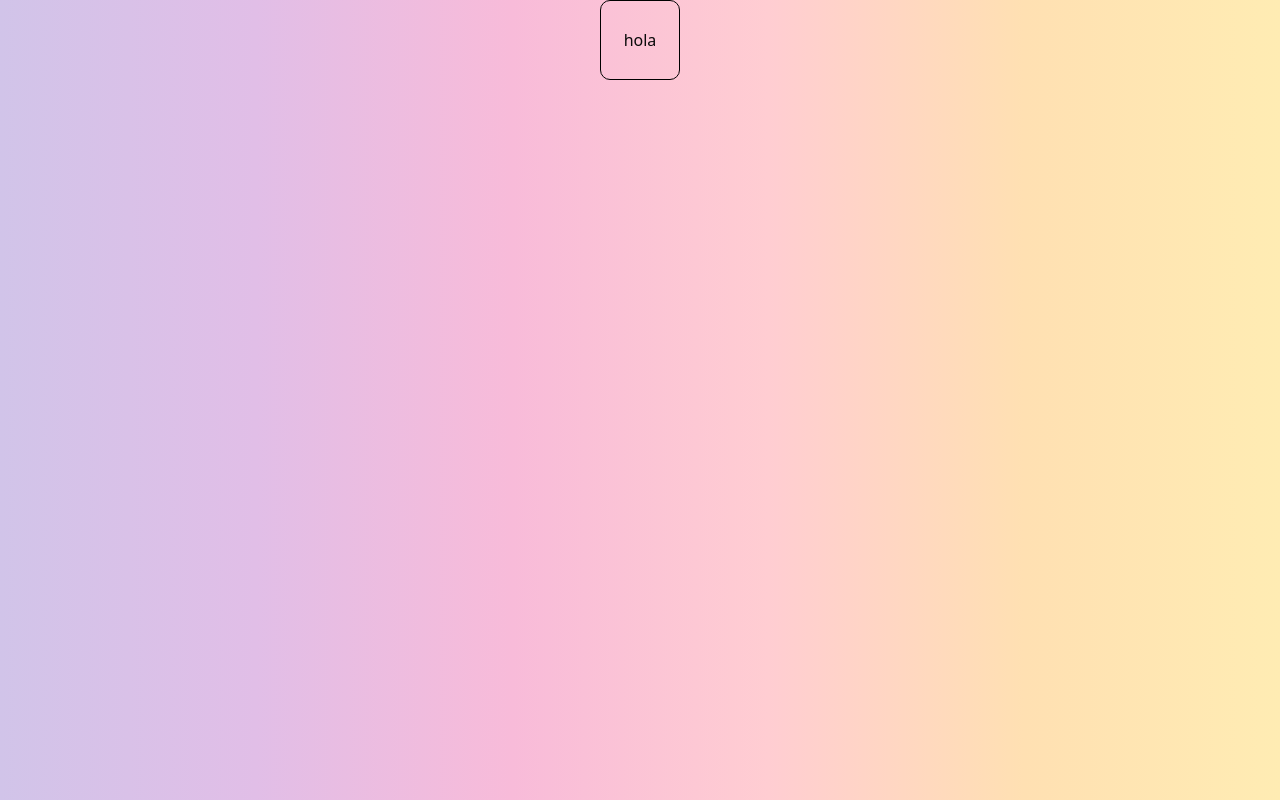
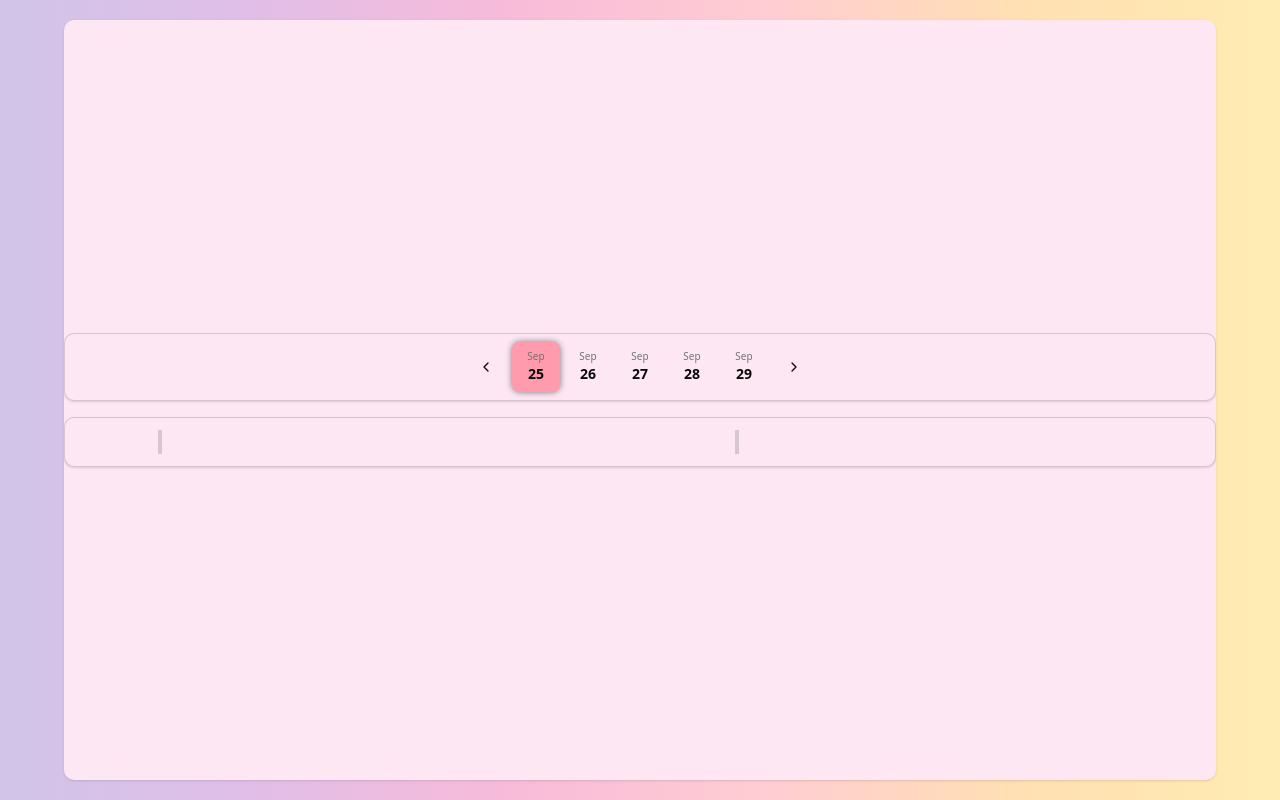
Before and after one commit to jonatanjmissora/nextjs-alba-turnosv2, a Next.js app: page /admin in a window 1280 px wide. Built offline with nearby package versions, Linux system fonts and the light colour scheme.

Commit message:
empezando con admin

```diff
--- a/src/app/(admin)/admin/page.tsx
+++ b/src/app/(admin)/admin/page.tsx
@@ -10,8 +10,9 @@ import { useState } from "react";
 
 export default function AdminPage() {
     return (
-        <section className="w-20 h-20 p-3 flex flex-col items-center justify-center border border-black rounded-lg">
-            hola
+        <section className="w-[90%] h-[95dvh] my-5 flex flex-col gap-4 items-center justify-center bg-pink-100 shadow rounded-lg overflow-hidden">
+            <MiniCalendarElement />
+            <TimeContainer />
         </section>
     );
 }
@@ -46,8 +47,38 @@ const MiniCalendarElement = () => {
 
 const TimeContainer = () => {
     return (
-        <div>
-            <h3>Selecciona hora</h3>
-        </div>
+        <article className="w-full grid grid-cols-[0.2fr_1fr] text-center gap-1 py-3  border border-[#444]/20 rounded-lg shadow bg-pink-100">
+            {turnosmock.map((turno) => (
+                <Turno key={turno.id} turno={turno} />
+            ))}
+        </article>
     );
 };
+
+const Turno = (turno) => {
+    return (
+        <article key={turno.id}>
+            <span className="w-full border border-[#444]/20">{turno.time}</span>
+            <span className="w-full border border-[#444]/20">{turno.name}</span>
+        </article>
+    );
+};
+
+const turnosmock = [
+    {
+        id: "1",
+        date: "12/10/2025",
+        time: "12:00",
+        service: "Maderoterapia",
+        name: "Gladys",
+        phone: "123456789",
+    },
+    {
+        id: "2",
+        date: "12/10/2025",
+        time: "12:00",
+        service: "Maderoterapia",
+        name: "Gladys",
+        phone: "123456789",
+    },
+];
--- a/src/app/(mobil)/mobil/data/page.tsx
+++ b/src/app/(mobil)/mobil/data/page.tsx
@@ -50,7 +50,7 @@ export default function MobilDataPage() {
                     ⏱ Los turnos solo se cancelan con 24 hs de antelación, caso
                     contrario se deberá abonar la seña.
                 </p>
-                <p className="w-full">💰 Transferencias : mi_alias</p>
+                <p className="w-full">💰 Transferencias : albanaestetica</p>
                 <p className="w-full">
                     📱 Mandar comprobante luego de la transferencia
                 </p>
--- a/src/app/(pages)/data/page.tsx
+++ b/src/app/(pages)/data/page.tsx
@@ -48,7 +48,7 @@ export default function DataPage() {
                     ⏱ Los turnos solo se cancelan con 24 hs de antelación, caso
                     contrario se deberá abonar la seña.
                 </p>
-                <p className="w-full">💰 Transferencias : mi_alias</p>
+                <p className="w-full">💰 Transferencias : albanaestetica</p>
                 <p className="w-full">
                     📱 Mandar comprobante luego de la transferencia
                 </p>
```
